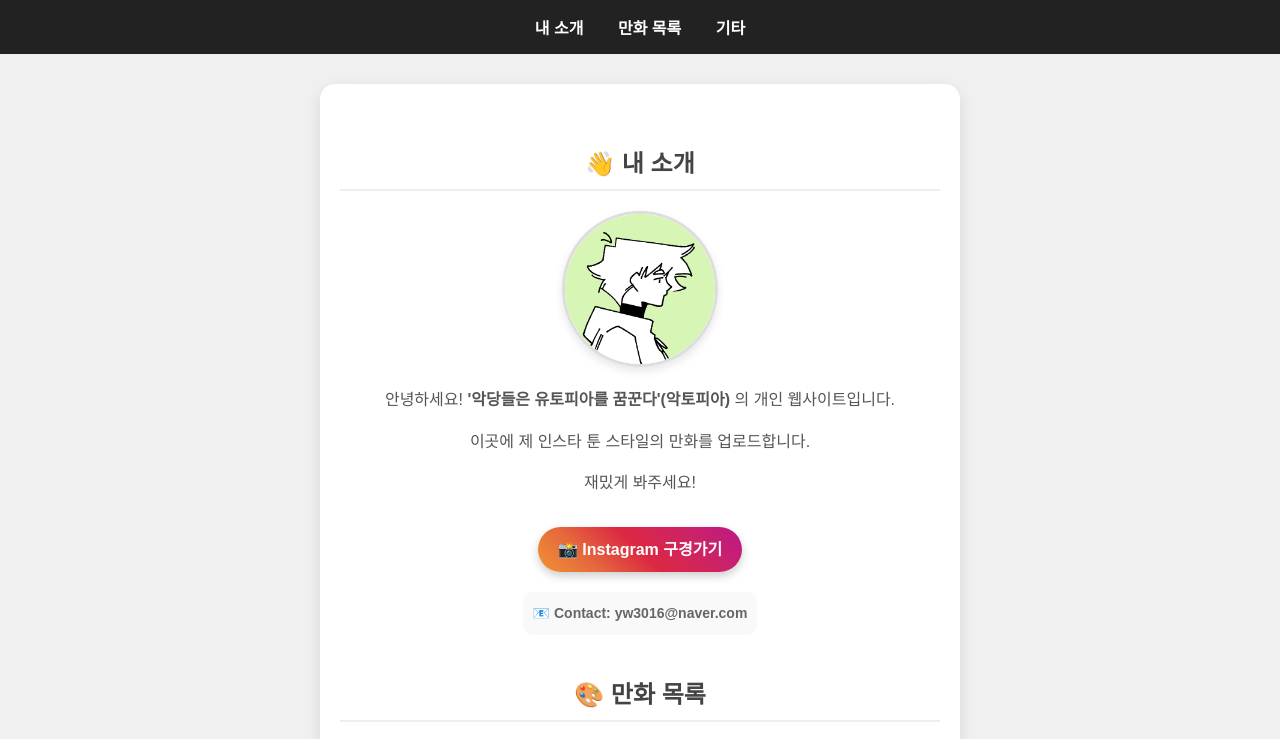
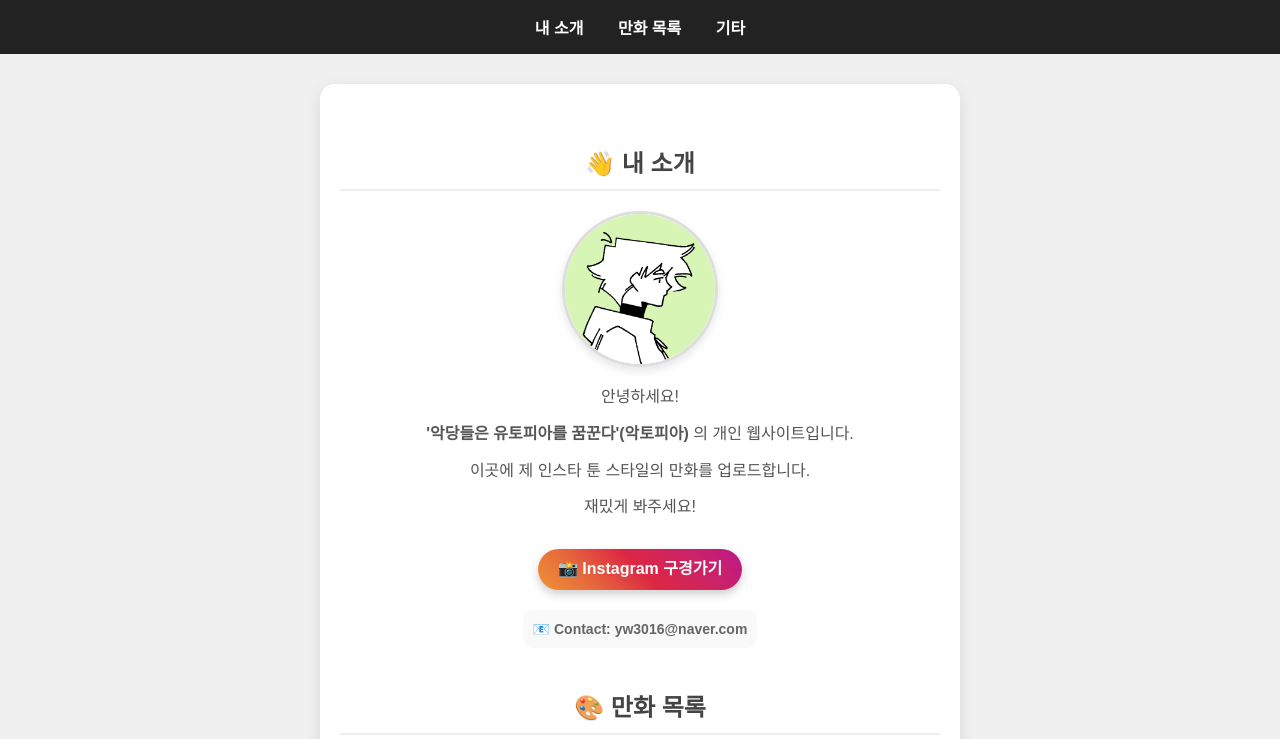
Before and after one commit to doldoldol99/dolbok.github.io, a plain HTML site: page index.html in a window 1280 px wide. Shown: the top 739 px of the page. Drawn offline with Linux system fonts and the light colour scheme.

Commit message:
Update index.html

```diff
--- a/index.html
+++ b/index.html
@@ -126,7 +126,7 @@
 
         /* 6. 글자 박스 */
         .text-box {
-            line-height: 1.6;
+            line-height: 1.3;
             color: #555;
         }
     </style>
@@ -144,7 +144,8 @@
         <h2 id="about">👋 내 소개</h2>
         <img src="profile.jpg" alt="내 프로필" class="profile-img">
         <div class="text-box">
-            <p>안녕하세요! <strong> '악당들은 유토피아를 꿈꾼다'(악토피아) </strong>의 개인 웹사이트입니다.</p>
+            <p>안녕하세요!</p>
+            <p><strong> '악당들은 유토피아를 꿈꾼다'(악토피아) </strong>의 개인 웹사이트입니다.</p>
             <p>이곳에 제 인스타 툰 스타일의 만화를 업로드합니다.</p>
             <p>재밌게 봐주세요!</p>
             <a href="https://www.instagram.com/dol_bok" target="_blank" class="insta-btn">
```
